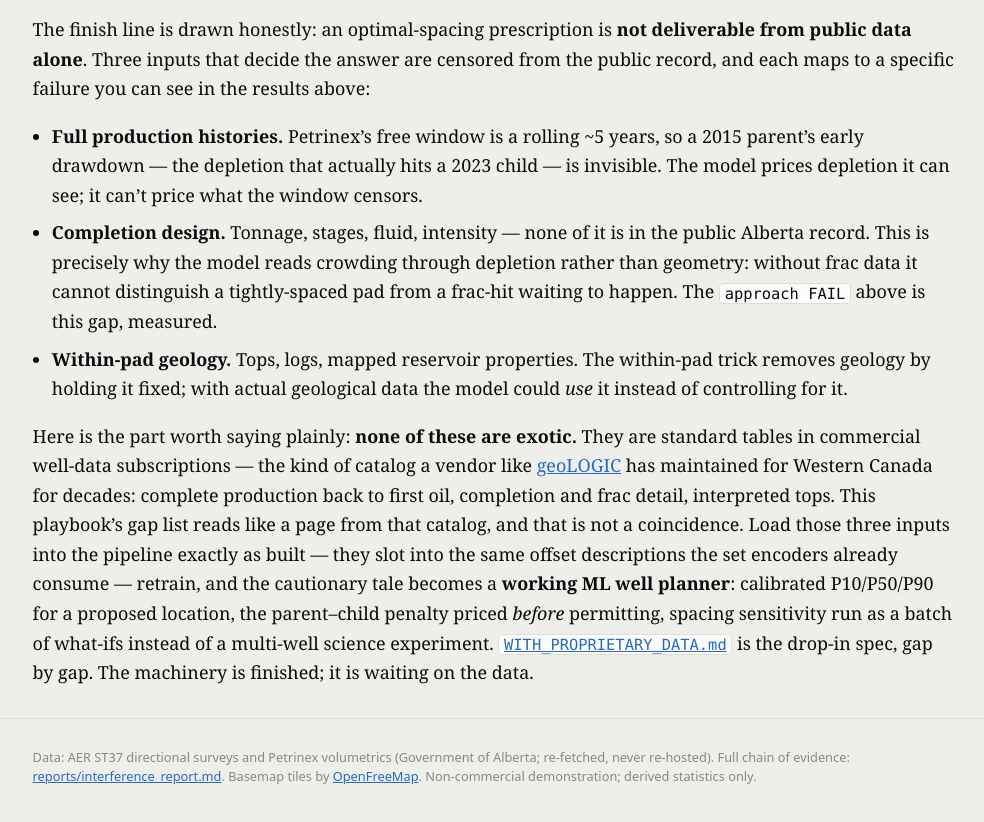
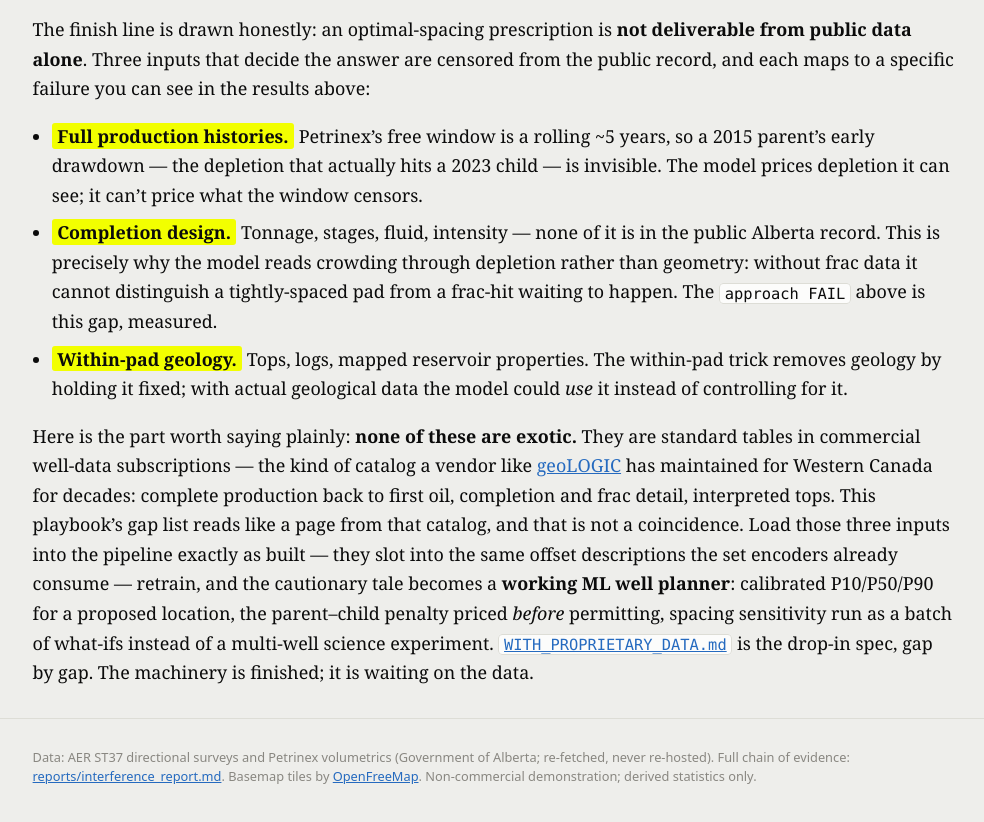
Before and after one commit to rbhughes/well-spacing-playbook, an Astro site in the folder site/: page / in a window 1280 px wide. Shown: the part 5693-6515 px from the top of the page, without its empty margins (145-1129 px from the left). Built offline with nearby package versions, Linux system fonts and the light colour scheme; Astro itself is replaced by a stand-in of ours; no server answers.

Commit message:
Highlight the three proprietary-data gaps in neon yellow
Co-Authored-By: Claude Fable 5 <noreply@anthropic.com>
Claude-Session: https://claude.ai/code/session_01QZ4CJoQwA6Nx2XP48pjiUj

```diff
--- a/site/src/pages/index.astro
+++ b/site/src/pages/index.astro
@@ -492,6 +492,13 @@
   .phases li { margin: 0.5rem 0; }
   .gaps { padding-left: 1.2rem; }
   .gaps li { margin: 0.5rem 0; }
+  .gaps li > strong {
+    background: #f2ff00;
+    padding: 0.05em 0.3em;
+    border-radius: 3px;
+    box-decoration-break: clone;
+    -webkit-box-decoration-break: clone;
+  }
   footer {
     color: var(--muted); font-size: 0.8rem;
     max-width: 62rem; margin: 0 auto;
```
